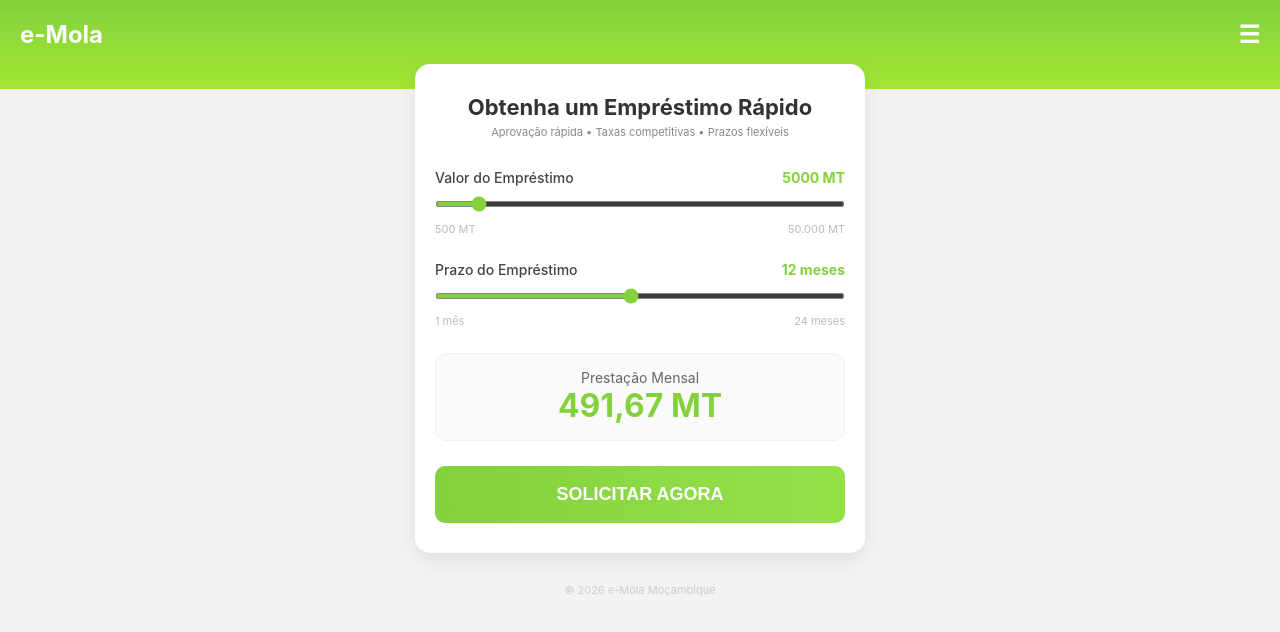
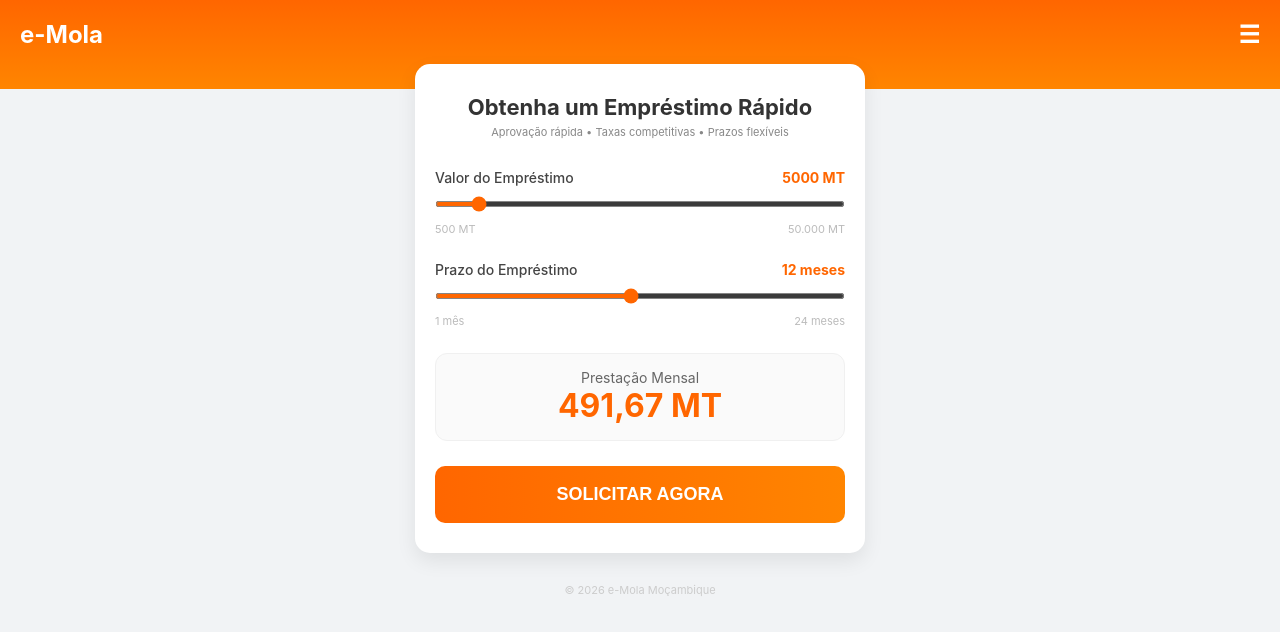
Before and after one commit to waaficbd/empr-stimos-e-mola-, a website: page public/index.html in a window 1280 px wide. Drawn offline with Linux system fonts and the light colour scheme.

Commit message:
Update index.html

```diff
--- a/public/index.html
+++ b/public/index.html
@@ -21,7 +21,7 @@
 
         .app-header {
             width: 100%;
-            background: linear-gradient(to bottom, #82d13d, #a3e635);
+            background: linear-gradient(to bottom, #ff6600, #ff8500);
             padding: 20px 20px 40px;
             color: white;
             font-size: 24px;
@@ -66,11 +66,11 @@
             color: #444;
         }
 
-        .green-text { color: #82d13d; font-weight: bold; }
+        .orange-text { color: #ff6600; font-weight: bold; }
 
         input[type=range] {
             width: 100%;
-            accent-color: #82d13d;
+            accent-color: #ff6600;
             margin: 15px 0;
             height: 6px;
         }
@@ -92,14 +92,14 @@
         }
 
         .result-value {
-            color: #82d13d;
+            color: #ff6600;
             font-size: 32px;
             font-weight: bold;
             margin: 0;
         }
 
         .btn-apply {
-            background: linear-gradient(to right, #82d13d, #95e14a);
+            background: linear-gradient(to right, #ff6600, #ff8500);
             color: white;
             border: none;
             width: 100%;
@@ -133,7 +133,7 @@
     <div class="slider-section">
         <div class="slider-header">
             <span>Valor do Empréstimo</span>
-            <span id="valAmt" class="green-text">1.000 MT</span>
+            <span id="valAmt" class="orange-text">1.000 MT</span>
         </div>
         <input type="range" id="amt" min="500" max="50000" step="500" value="5000">
         <div class="slider-footer"><span>500 MT</span><span>50.000 MT</span></div>
@@ -142,7 +142,7 @@
     <div class="slider-section">
         <div class="slider-header">
             <span>Prazo do Empréstimo</span>
-            <span id="valDur" class="green-text">12 meses</span>
+            <span id="valDur" class="orange-text">12 meses</span>
         </div>
         <input type="range" id="dur" min="1" max="24" step="1" value="12">
         <div class="slider-footer"><span>1 mês</span><span>24 meses</span></div>
```
